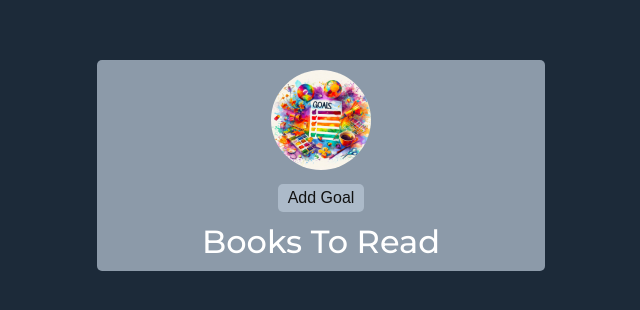
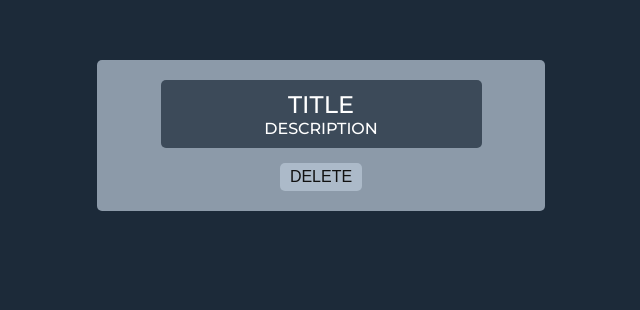
Before and after one commit to giacomo9999/react-and-ts_240103, a React (Vite) app: page / in a window 1280 px wide. Shown: the part 196-506 px from the top of the page, without its empty margins (319-959 px from the left). Built offline with nearby package versions, Linux system fonts and the light colour scheme.

Commit message:
Rewinding and reviewing.

```diff
--- a/src/App.tsx
+++ b/src/App.tsx
@@ -1,45 +1,9 @@
-import Book from "./components/Book.tsx";
-import Header from "./components/Header.tsx";
-import goalsImg from "./assets/goals.jpg";
-import { useState } from "react";
-
-type BookGoal = { title: string; description: string; id: number };
+import Book from "./components/Book";
 
 export default function App() {
-  const [books, addBook] = useState<BookGoal[]>([]);
-
-  function handleAddBook() {
-    addBook((prevBooks) => {
-      const newBook: BookGoal = {
-        title: "Critique Of Pure Reason",
-        description: "a book about philosophy",
-        id: Math.random(),
-      };
-      return [...prevBooks, newBook];
-    });
-  }
-
   return (
-    <div className="container-outer">
-      <Header image={{ src: goalsImg, alt: "A list of goals" }}>
-        <h1>My Reading Goals</h1>
-      </Header>
-      <button onClick={handleAddBook}>Add Goal</button>
-
-      <h1>Books To Read</h1>
-      <ul>
-        {books.map((book) => {
-          return (
-            <li key={book.id}>
-              <Book
-                title={book.title}
-                description={book.description}
-                id={book.id}
-              ></Book>
-            </li>
-          );
-        })}
-      </ul>
-    </div>
+    <main className="container-outer">
+      <Book />
+    </main>
   );
 }
--- a/src/components/Book.tsx
+++ b/src/components/Book.tsx
@@ -1,19 +1,11 @@
-import { type PropsWithChildren } from "react";
-
-type BookProps = PropsWithChildren<{
-  title: string;
-  description: string;
-  id: number;
-}>;
-
-export default function Book({ title, description }: BookProps) {
+export default function Book() {
   return (
-    <>
+    <article>
       <div className="container-inner">
-        <h2>{title}</h2>
-        <h3>{description}</h3>
-        <button>Delete</button>
+        <h2>TITLE</h2>
+        <p>DESCRIPTION</p>
       </div>
-    </>
+      <button>DELETE</button>
+    </article>
   );
 }
--- a/src/components/Header.tsx
+++ /dev/null
@@ -1,11 +0,0 @@
-import { PropsWithChildren } from "react";
-
-type HeaderProps = PropsWithChildren<{ image: { src: string; alt: string } }>;
-
-export default function Header({ image: { src, alt } }: HeaderProps) {
-  return (
-    <header>
-      <img src={src} alt={alt} />
-    </header>
-  );
-}
```
Also changed, not shown: src/components/BookList.tsx (added).
